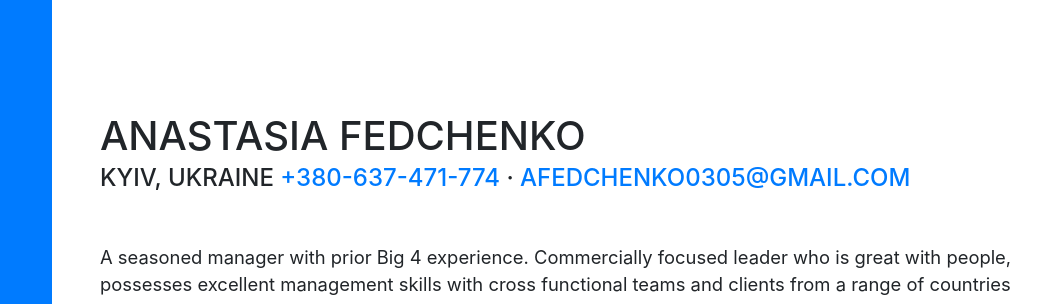
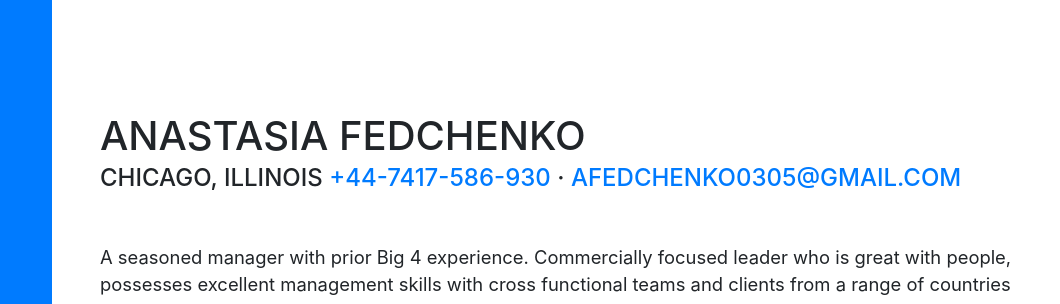
Before and after one commit to anastasiia-fedchenko/cv, a website with bundled scripts: page index.html in a window 1280 px wide. Shown: the part 143-447 px from the top of the page, 220-1280 px from the left. Built offline with nearby package versions, Linux system fonts and the light colour scheme; a web font is replaced by a local one.

Commit message:
Update index.html

```diff
--- a/index.html
+++ b/index.html
@@ -74,7 +74,7 @@
                       Anastasia Fedchenko
                       <span class="text-primary"> </span>
                   </h1>
-                  <div class="subheading mb-5">Kyiv, Ukraine<a href="https://wa.me/380637471774"> +380-637-471-774</a> · <a href="mailto:afedchenko0305@gmail.com">afedchenko0305@gmail.com</a></div>
+                  <div class="subheading mb-5">Chicago, Illinois<a href="https://wa.me/380637471774"> +44-7417-586-930</a> · <a href="mailto:afedchenko0305@gmail.com">afedchenko0305@gmail.com</a></div>
                   <p class="lead mb-5">
                     A seasoned manager with prior Big 4 experience. Commercially focused leader who is great with people, possesses excellent
                     management skills with cross functional teams and clients from a range of countries and cultures. Feels at home in high pressure
```
